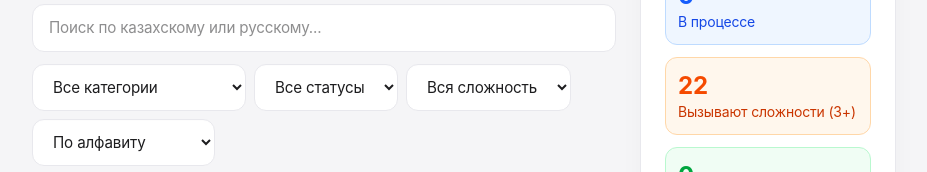
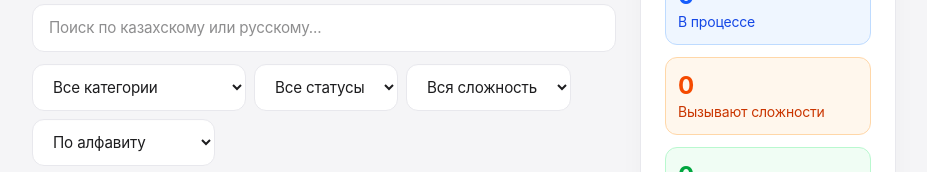
Before and after one commit to kmypat-commits/QazLearn, a React (Vite) app: page / in a window 1280 px wide. Both pictures are taken after a click on the button "Слова". Shown: the part 178-350 px from the top of the page, without its empty margins (176-1103 px from the left). Built offline with nearby package versions, Linux system fonts and the light colour scheme.

Commit message:
fix: use performance data for hard words instead of static difficulty
- 'Hard' count now based on accuracy < 50%, knowledgeLevel <= 1, or >= 2 wrong answers
- Filter by 'hard' uses same performance-based criteria

```diff
--- a/src/pages/Phrases.tsx
+++ b/src/pages/Phrases.tsx
@@ -55,8 +55,13 @@ export default function Phrases({ entries, progress, onProgressUpdate, onGoToPra
   );
 
   const hardCount = useMemo(
-    () => phrases.filter(e => e.difficulty >= 3).length,
-    [phrases]
+    () => phrases.filter(e => {
+      const p = progress[e.id];
+      if (!p || p.attempts === 0) return false;
+      const accuracy = p.correctAnswers / p.attempts;
+      return accuracy < 0.5 || p.knowledgeLevel <= 1 || p.wrongAnswers >= 2;
+    }).length,
+    [phrases, progress]
   );
 
   const newCount = phrases.length - masteredCount - learningCount;
@@ -64,7 +69,14 @@ export default function Phrases({ entries, progress, onProgressUpdate, onGoToPra
   const filtered = useMemo(() => {
     let result = [...phrases];
 
-    if (search) {
+    if (search === '__hard__') {
+      result = result.filter(e => {
+        const p = progress[e.id];
+        if (!p || p.attempts === 0) return false;
+        const accuracy = p.correctAnswers / p.attempts;
+        return accuracy < 0.5 || p.knowledgeLevel <= 1 || p.wrongAnswers >= 2;
+      });
+    } else if (search) {
       const q = search.toLowerCase();
       result = result.filter(e =>
         e.kz.toLowerCase().includes(q) || e.ru.toLowerCase().includes(q)
@@ -247,9 +259,9 @@ export default function Phrases({ entries, progress, onProgressUpdate, onGoToPra
               <div className="text-sm text-blue-700 dark:text-blue-300">В процессе</div>
             </button>
 
-            <button className="w-full p-3 rounded-xl bg-orange-50 dark:bg-orange-900/20 border border-orange-200 dark:border-orange-800 text-left cursor-pointer hover:brightness-95 dark:hover:brightness-110 transition-all" onClick={() => { setStatus(''); setDifficulty(3); setSearch(''); }}>
+            <button className="w-full p-3 rounded-xl bg-orange-50 dark:bg-orange-900/20 border border-orange-200 dark:border-orange-800 text-left cursor-pointer hover:brightness-95 dark:hover:brightness-110 transition-all" onClick={() => { setStatus(''); setDifficulty(''); setSearch('__hard__'); }}>
               <div className="text-2xl font-bold text-orange-600 dark:text-orange-400">{hardCount}</div>
-              <div className="text-sm text-orange-700 dark:text-orange-300">Вызывают сложности (3+)</div>
+              <div className="text-sm text-orange-700 dark:text-orange-300">Вызывают сложности</div>
             </button>
 
             <button className="w-full p-3 rounded-xl bg-green-50 dark:bg-green-900/20 border border-green-200 dark:border-green-800 text-left cursor-pointer hover:brightness-95 dark:hover:brightness-110 transition-all" onClick={() => { setDifficulty(''); setSearch(''); setStatus('mastered'); }}>
--- a/src/pages/Words.tsx
+++ b/src/pages/Words.tsx
@@ -55,8 +55,13 @@ export default function Words({ entries, progress, onProgressUpdate, onGoToPract
   );
 
   const hardCount = useMemo(
-    () => words.filter(e => e.difficulty >= 3).length,
-    [words]
+    () => words.filter(e => {
+      const p = progress[e.id];
+      if (!p || p.attempts === 0) return false;
+      const accuracy = p.correctAnswers / p.attempts;
+      return accuracy < 0.5 || p.knowledgeLevel <= 1 || p.wrongAnswers >= 2;
+    }).length,
+    [words, progress]
   );
 
   const newCount = words.length - masteredCount - learningCount;
@@ -64,7 +69,14 @@ export default function Words({ entries, progress, onProgressUpdate, onGoToPract
   const filtered = useMemo(() => {
     let result = [...words];
 
-    if (search) {
+    if (search === '__hard__') {
+      result = result.filter(e => {
+        const p = progress[e.id];
+        if (!p || p.attempts === 0) return false;
+        const accuracy = p.correctAnswers / p.attempts;
+        return accuracy < 0.5 || p.knowledgeLevel <= 1 || p.wrongAnswers >= 2;
+      });
+    } else if (search) {
       const q = search.toLowerCase();
       result = result.filter(e =>
         e.kz.toLowerCase().includes(q) || e.ru.toLowerCase().includes(q)
@@ -245,9 +257,9 @@ export default function Words({ entries, progress, onProgressUpdate, onGoToPract
               <div className="text-sm text-blue-700 dark:text-blue-300">В процессе</div>
             </button>
 
-            <button className="w-full p-3 rounded-xl bg-orange-50 dark:bg-orange-900/20 border border-orange-200 dark:border-orange-800 text-left cursor-pointer hover:brightness-95 dark:hover:brightness-110 transition-all" onClick={() => { setStatus(''); setDifficulty(3); setSearch(''); }}>
+            <button className="w-full p-3 rounded-xl bg-orange-50 dark:bg-orange-900/20 border border-orange-200 dark:border-orange-800 text-left cursor-pointer hover:brightness-95 dark:hover:brightness-110 transition-all" onClick={() => { setStatus(''); setDifficulty(''); setSearch('__hard__'); }}>
               <div className="text-2xl font-bold text-orange-600 dark:text-orange-400">{hardCount}</div>
-              <div className="text-sm text-orange-700 dark:text-orange-300">Вызывают сложности (3+)</div>
+              <div className="text-sm text-orange-700 dark:text-orange-300">Вызывают сложности</div>
             </button>
 
             <button className="w-full p-3 rounded-xl bg-green-50 dark:bg-green-900/20 border border-green-200 dark:border-green-800 text-left cursor-pointer hover:brightness-95 dark:hover:brightness-110 transition-all" onClick={() => { setDifficulty(''); setSearch(''); setStatus('mastered'); }}>
```
